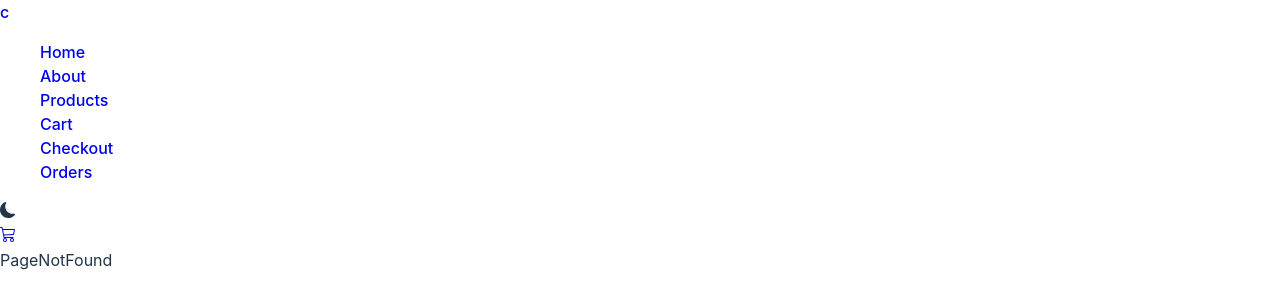
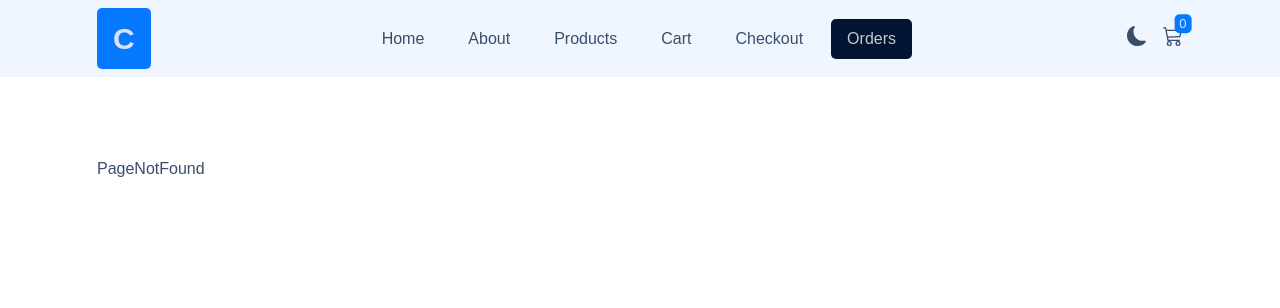
Before and after one commit to LynnHsaio/Comfy-Store--React, a React (Vite) app: page /orders in a window 1280 px wide. Shown: the top 308 px of the page. Built offline with nearby package versions, Linux system fonts and the light colour scheme.

Commit message:
[ADD] 加入css基本設定檔和主題色 [ADD] Navbar加入樣式

```diff
--- a/src/index.css
+++ b/src/index.css
@@ -1,77 +1,169 @@
 :root {
-  font-family: Inter, system-ui, Avenir, Helvetica, Arial, sans-serif;
+  /* tailwind */
+  &,
+  &.winter {
+    /* 基本背景色 淺 tailwind寫在root*/
+    --b1: white;
+    /* 基本文字顏色 */
+    --bc: #394e6a;
+
+    /* 背景色 深 */
+    --b2: #f0f6ff;
+
+    /* btn-primary色 */
+    --p: #057aff;
+    --pc: #dbe1ff;
+    --pf: #0069e0;
+
+    /* navbar按鈕顏色 */
+    --n: #021431;
+    --nc: #c7c9d1;
+  }
+
+  &.dracula {
+    --b1: #272935;
+    --bc: #f8f8f2;
+
+    --b2: #181920;
+
+    --p: #ff7ac6;
+    --pc: #301c27;
+    --pf: #ff57b6;
+
+    --n: #414558;
+    --nc: #d6d7db;
+
+    /* --b1: 231 15% 18%;
+    --bc: 60 30% 96%;
+
+    --b2: 231 15% 11%;
+
+    --p: 326 100% 74%;
+    --pc: 328 26% 15%; */
+  }
+
+  /* 按鈕圓弧 */
+  --rounded-btn: 0.5rem;
+
+  /* disabled顏色 */
+  --color-grey-200: #374151;
+  --color-grey-500: #9ca3af;
+}
+
+*,
+*::before,
+*::after {
+  box-sizing: border-box;
+  padding: 0;
+  margin: 0;
+
+  /* Creating animations for dark mode */
+  transition: background-color 0.3s, border 0.3s;
+}
+
+html {
+  font-size: 62.5%;
+}
+
+body {
+  font-family: "Poppins", sans-serif;
+  color: var(--bc);
+
+  transition: color 0.3s, background-color 0.3s;
+  min-height: 100vh;
   line-height: 1.5;
-  font-weight: 400;
+  font-size: 1.6rem;
+}
 
-  color-scheme: light dark;
-  color: rgba(255, 255, 255, 0.87);
-  background-color: #242424;
+input,
+button,
+textarea,
+select {
+  font: inherit;
+  color: inherit;
+}
 
-  font-synthesis: none;
-  text-rendering: optimizeLegibility;
-  -webkit-font-smoothing: antialiased;
-  -moz-osx-font-smoothing: grayscale;
-  -webkit-text-size-adjust: 100%;
+button {
+  cursor: pointer;
+}
+
+*:disabled {
+  cursor: not-allowed;
+}
+
+select:disabled,
+input:disabled {
+  background-color: var(--color-grey-200);
+  color: var(--color-grey-500);
+}
+
+input:focus,
+button:focus,
+textarea:focus,
+select:focus {
+  outline: 2px solid var(-p);
+  outline-offset: -1px;
+}
+
+/* Parent selector, finally 😃 */
+button:has(svg) {
+  line-height: 0;
 }
 
 a {
-  font-weight: 500;
-  /* color: #646cff; */
-  text-decoration: inherit;
-}
-/* a:hover {
-  color: #535bf2;
-} */
-
-body {
-  margin: 0;
-  /* display: flex; */
-  /* place-items: center; */
-  /* min-width: 320px; */
-  /* min-height: 100vh; */
-}
-
-h1 {
-  font-size: 3.2em;
-  line-height: 1.1;
-}
-
-button {
-  border-radius: 8px;
-  border: 1px solid transparent;
-  padding: 0.6em 1.2em;
-  font-size: 1em;
-  font-weight: 500;
-  font-family: inherit;
-  background-color: #1a1a1a;
-  cursor: pointer;
-  transition: border-color 0.25s;
-}
-button:hover {
-  border-color: #646cff;
-}
-button:focus,
-button:focus-visible {
-  outline: 4px auto -webkit-focus-ring-color;
-}
-
-@media (prefers-color-scheme: light) {
-  :root {
-    color: #213547;
-    background-color: #ffffff;
-  }
-  a:hover {
-    color: #747bff;
-  }
-  button {
-    background-color: #f9f9f9;
-  }
+  color: inherit;
+  text-decoration: none;
 }
 
 ul {
   list-style: none;
 }
 
+p,
+h1,
+h2,
+h3,
+h4,
+h5,
+h6 {
+  overflow-wrap: break-word;
+  hyphens: auto;
+}
+
+img {
+  max-width: 100%;
+
+  /* For dark mode */
+  /* filter: grayscale(var(--image-grayscale)) opacity(var(--image-opacity)); */
+}
+
 fieldset {
   border: none;
 }
+
+.align-element {
+  margin-left: auto;
+  margin-right: auto;
+  max-width: 115rem;
+  padding-left: 3.2rem;
+  padding-right: 3.2rem;
+}
+
+.btn-primary {
+  &:link,
+  &:visited,
+  &:active,
+  &.active:link,
+  &.active:visited {
+    display: inline-block;
+    padding: 0.8rem 1.6rem;
+    border-radius: var(--rounded-btn);
+    background-color: var(--p);
+    color: var(--pc);
+    font-weight: 600;
+  }
+
+  &:hover {
+    background-color: var(--pf);
+  }
+}
--- a/src/pages/Home.jsx
+++ b/src/pages/Home.jsx
@@ -3,9 +3,9 @@ import Hero from "../features/Home/Hero";
 
 export default function Home() {
   return (
-    <div>
+    <>
       <Hero />
       <FeaturedProducts />
-    </div>
+    </>
   );
 }
--- a/src/ui/AppLayout.jsx
+++ b/src/ui/AppLayout.jsx
@@ -1,13 +1,16 @@
 import { Outlet } from "react-router-dom";
 import Navbar from "./Navbar";
+import styles from "./AppLayout.module.scss";
 
 export default function AppLayout() {
   return (
-    <div>
+    <div className={styles.appLayout}>
       <Navbar />
 
       <main>
-        <Outlet />
+        <div className="align-element">
+          <Outlet />
+        </div>
       </main>
     </div>
   );
--- /dev/null
+++ b/src/ui/AppLayout.module.scss
@@ -0,0 +1,11 @@
+.appLayout {
+  display: grid;
+  grid-template-rows: auto 1fr;
+  height: 100vh;
+
+  main {
+    background-color: var(--b1);
+    padding-top: 8rem;
+    padding-bottom: 8rem;
+  }
+}
--- a/src/ui/CartIcon.jsx
+++ b/src/ui/CartIcon.jsx
@@ -1,10 +1,17 @@
 import { BsCart3 } from "react-icons/bs";
 import { NavLink } from "react-router-dom";
+import { useSelector } from "react-redux";
+import styles from "./CartIcon.module.scss";
 
 export default function CartIcon() {
+  const cartAmount = useSelector((store) =>
+    store.cart.cart.reduce((acc, cur) => acc + cur.amount, 0)
+  );
+
   return (
-    <NavLink to="/cart">
+    <NavLink to="/cart" className={styles.cartIcon}>
       <BsCart3 />
+      <span className={styles.cartAmount}>{cartAmount}</span>
     </NavLink>
   );
 }
--- /dev/null
+++ b/src/ui/CartIcon.module.scss
@@ -0,0 +1,17 @@
+.cartIcon {
+  position: relative;
+
+  .cartAmount {
+    display: inline-block;
+    padding: 0 5px;
+    background-color: var(--p);
+    color: var(--pc);
+    font-size: small;
+    border-radius: var(--rounded-btn);
+
+    position: absolute;
+    top: 0;
+    right: 0;
+    transform: translate(50%, -50%);
+  }
+}
--- a/src/ui/Logo.jsx
+++ b/src/ui/Logo.jsx
@@ -1,5 +1,10 @@
 import { NavLink } from "react-router-dom";
+import styles from "./Logo.module.scss";
 
 export default function Logo() {
-  return <NavLink to="/">c</NavLink>;
+  return (
+    <NavLink className={`btn-primary ${styles.logo}`} to="/">
+      C
+    </NavLink>
+  );
 }
--- /dev/null
+++ b/src/ui/Logo.module.scss
@@ -0,0 +1,3 @@
+.logo {
+  font-size: 3rem;
+}
--- a/src/ui/NavLinks.jsx
+++ b/src/ui/NavLinks.jsx
@@ -1,4 +1,5 @@
 import { NavLink } from "react-router-dom";
+import styles from "./navlinks.module.scss";
 
 const links = [
   { path: "/", label: "Home" },
@@ -11,10 +12,17 @@ const links = [
 
 export default function NavLinks() {
   return (
-    <ul>
+    <ul className={styles.navLinks}>
       {links.map((link) => (
         <li key={link.label}>
-          <NavLink to={link.path}>{link.label}</NavLink>
+          <NavLink
+            to={link.path}
+            className={({ isActive }) =>
+              `${styles.btn} ${isActive ? styles.active : ""}`
+            }
+          >
+            {link.label}
+          </NavLink>
         </li>
       ))}
     </ul>
--- /dev/null
+++ b/src/ui/NavLinks.module.scss
@@ -0,0 +1,23 @@
+.navLinks {
+  display: flex;
+  justify-content: center;
+  align-items: center;
+  gap: 1.2rem;
+}
+
+.btn {
+  &:link,
+  &:visited {
+    display: inline-block;
+    padding: 0.8rem 1.6rem;
+    border-radius: var(--rounded-btn);
+  }
+
+  &:hover,
+  &:active,
+  &.active:link,
+  &.active:visited {
+    background-color: var(--n);
+    color: var(--nc);
+  }
+}
--- a/src/ui/Navbar.jsx
+++ b/src/ui/Navbar.jsx
@@ -2,18 +2,21 @@ import CartIcon from "./CartIcon";
 import Logo from "./Logo";
 import NavLinks from "./NavLinks";
 import ThemeToogle from "./ThemeToogle";
+import styles from "./Navbar.module.scss";
 
 export default function Navbar() {
   return (
-    <nav>
-      <Logo />
+    <nav className={styles.navbar}>
+      <div className={`align-element ${styles.container}`}>
+        <Logo />
 
-      <NavLinks />
+        <NavLinks />
 
-      <span>
-        <ThemeToogle />
-        <CartIcon />
-      </span>
+        <span className={styles.navbarEnd}>
+          <ThemeToogle />
+          <CartIcon />
+        </span>
+      </div>
     </nav>
   );
 }
--- /dev/null
+++ b/src/ui/Navbar.module.scss
@@ -0,0 +1,19 @@
+.navbar {
+  background-color: var(--b2);
+
+  .container {
+    display: flex;
+    justify-content: space-between;
+    align-items: center;
+    padding-top: 0.8rem;
+    padding-bottom: 0.8rem;
+  }
+
+  .navbarEnd {
+    display: flex;
+    justify-content: center;
+    align-items: center;
+    gap: 1.6rem;
+    font-size: 2rem;
+  }
+}
```
